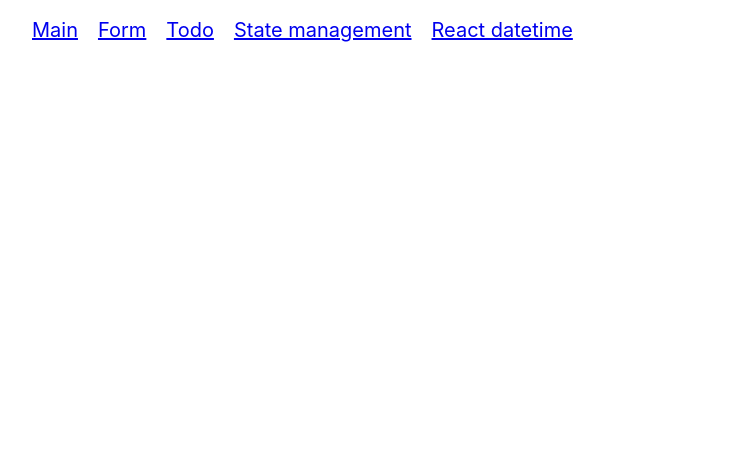
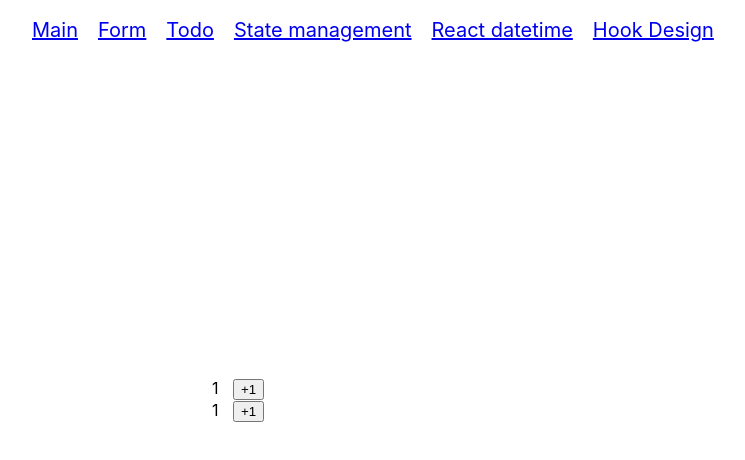
Before and after one commit to kwonth211/FE-lab, a React (Create React App) app: page /hook-design in a window 1280 px wide. Shown: the top 460 px of the page, without its empty margins (28-773 px from the left). Built offline with nearby package versions, Linux system fonts and the light colour scheme.

Commit message:
✨ feat : add initial mount State research

```diff
--- a/src/App.tsx
+++ b/src/App.tsx
@@ -8,6 +8,7 @@ import Home from './components/home/Home';
 import Vanila from './components/vanila/index';
 import StateManangement from './components/state-management';
 import ReactDatetime from './components/react-datetime/ReactDatetime';
+import { HookDesign } from './components/hookDesign/HookDesign';
 
 /*
     1. HOME (게임 또는 interaction view)
@@ -29,6 +30,7 @@ const App = () => {
         <Route path="/vanila" component={Vanila} />
         <Route path="/stateManagement" component={StateManangement} />
         <Route path="/react-datetime" component={ReactDatetime} />
+        <Route path="/hook-design" component={HookDesign} />
       </Layout>
     </Router>
   );
--- a/src/components/form/Checkbox.tsx
+++ b/src/components/form/Checkbox.tsx
@@ -1,4 +1,4 @@
-import React, { ChangeEvent, memo, MouseEvent } from 'react';
+import React, { ChangeEvent, memo } from 'react';
 
 interface ControlledCheckboxProps {
   value?: boolean;
--- a/src/components/form/Input.tsx
+++ b/src/components/form/Input.tsx
@@ -1,4 +1,4 @@
-import React, { useState, useImperativeHandle, useRef, forwardRef, useEffect, memo } from 'react';
+import React, { useImperativeHandle, useRef, forwardRef, useEffect, memo } from 'react';
 
 interface ControlledInputProps {
   value?: string;
--- /dev/null
+++ b/src/components/hookDesign/HookDesign.tsx
@@ -0,0 +1,11 @@
+import React from 'react';
+import { StateExternalScope,StateCallback } from './State';
+
+
+
+export const HookDesign = () =>{
+    return  <div className="root">
+            <StateExternalScope/>
+            <StateCallback/>
+        </div>
+}
--- /dev/null
+++ b/src/components/hookDesign/State.tsx
@@ -0,0 +1,34 @@
+import React from 'react';
+import { useState } from "react"
+
+let counterA = 0
+
+export const StateExternalScope = () =>{
+
+    console.log("Called StateExternalScope >>>" , counterA)
+    const [number, setNumber] = useState(counterA++)
+
+    const handleButtonClicked = () =>{
+        setNumber(()=>number+1)
+    }
+
+    return (<div>
+    {number} <button style={{marginLeft:'10px'}} onClick={handleButtonClicked}>+1</button>
+    </div>)
+}
+
+let counterB = 0
+
+export const StateCallback = () =>{
+
+    console.log("Called StateCallback >>>" , counterB)
+    const [number, setNumber] = useState<number>(() => counterB++)
+
+    const handleButtonClicked = () =>{
+        setNumber(()=> number+1)
+    }
+
+    return (<div>
+    {number} <button style={{marginLeft:'10px'}} onClick={handleButtonClicked}>+1</button>
+    </div>)
+}
--- a/src/components/layout/Header.tsx
+++ b/src/components/layout/Header.tsx
@@ -14,6 +14,7 @@ const Header = () => {
       <Link to="/todo">Todo</Link>
       <Link to="/stateManagement">State management</Link>
       <Link to="/react-datetime">React datetime</Link>
+      <Link to="/hook-design">Hook Design</Link>
     </header>
   );
 };
--- a/src/components/todo/Todo.tsx
+++ b/src/components/todo/Todo.tsx
@@ -1,5 +1,4 @@
 import React from 'react';
-import { useRef } from 'react';
 import { useState, FC, memo } from 'react';
 import { ControlledInput } from '../form/Input';
 import './Todo.scss';
```
